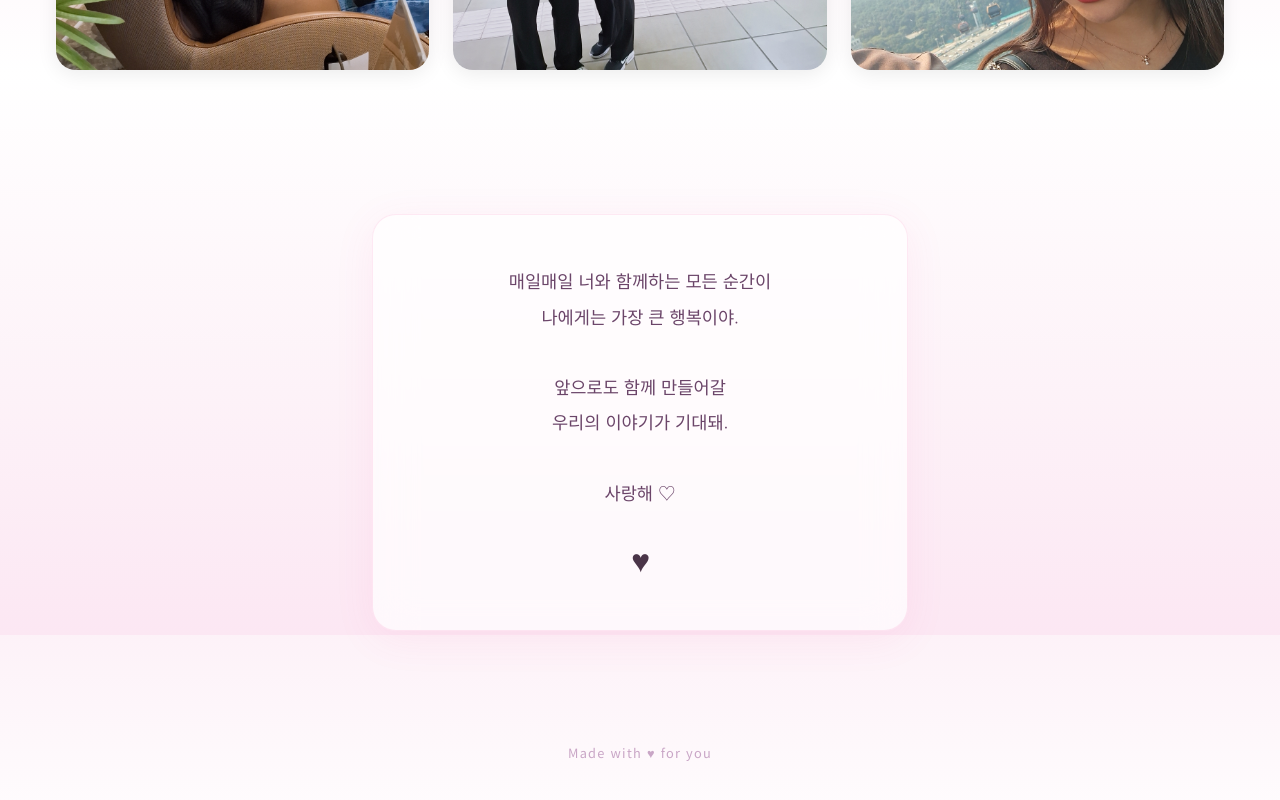
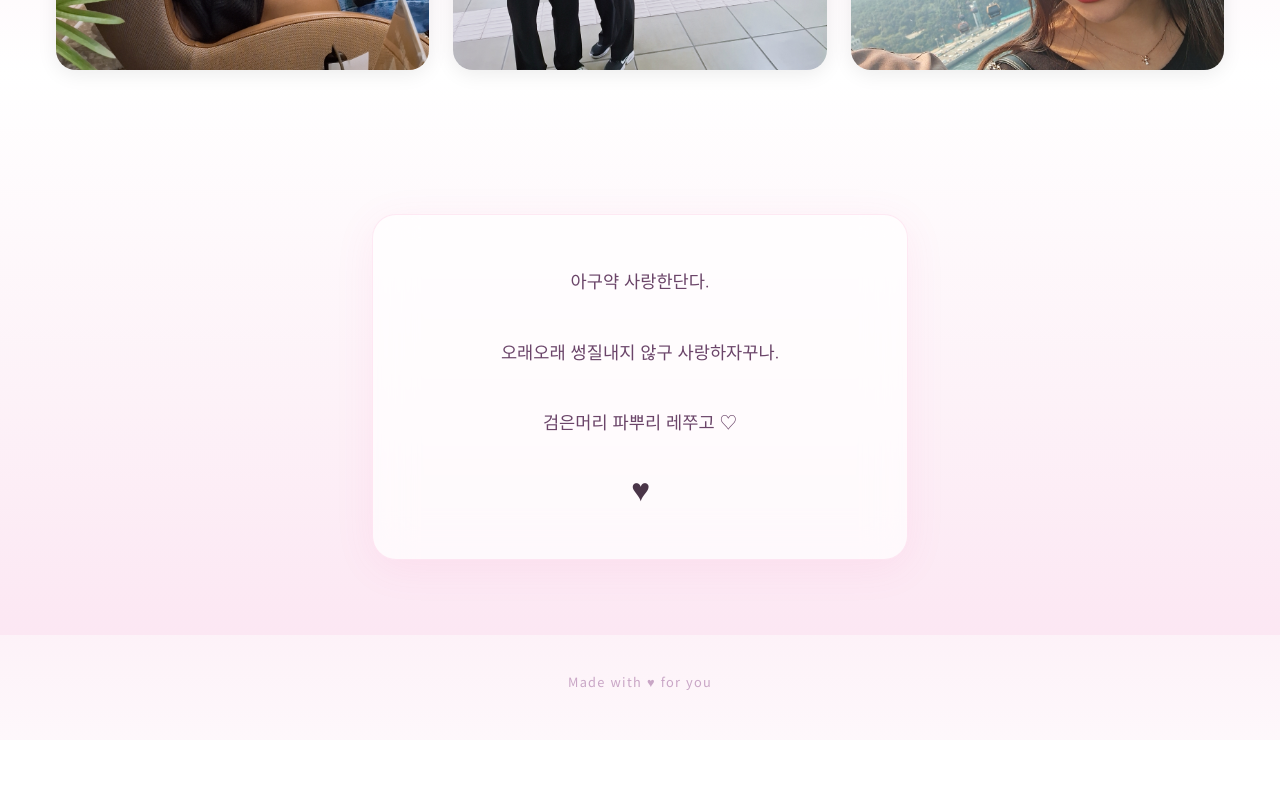
Before and after one commit to Gyubam/love-site, a Next.js app: page / in a window 1280 px wide. Shown: the part 1765-2565 px from the top of the page. After the commit the page ends 2505 px from the top, so only its background shows below. Built offline with nearby package versions, Linux system fonts and the light colour scheme; a web font is replaced by a local one.

Commit message:
Update message text

```diff
--- a/app/page.tsx
+++ b/app/page.tsx
@@ -34,17 +34,13 @@ export default function Home() {
       <section className="message-section">
         <div className="message-card animate-fade-in-up">
           <p>
-            매일매일 너와 함께하는 모든 순간이
-            <br />
-            나에게는 가장 큰 행복이야.
+            아구약 사랑한단다.
             <br />
             <br />
-            앞으로도 함께 만들어갈
-            <br />
-            우리의 이야기가 기대돼.
+            오래오래 썽질내지 않구 사랑하자꾸나.
             <br />
             <br />
-            사랑해 &#x2661;
+            검은머리 파뿌리 레쭈고 &#x2661;
           </p>
           <div className="message-heart animate-pulse-soft">&hearts;</div>
         </div>
```
